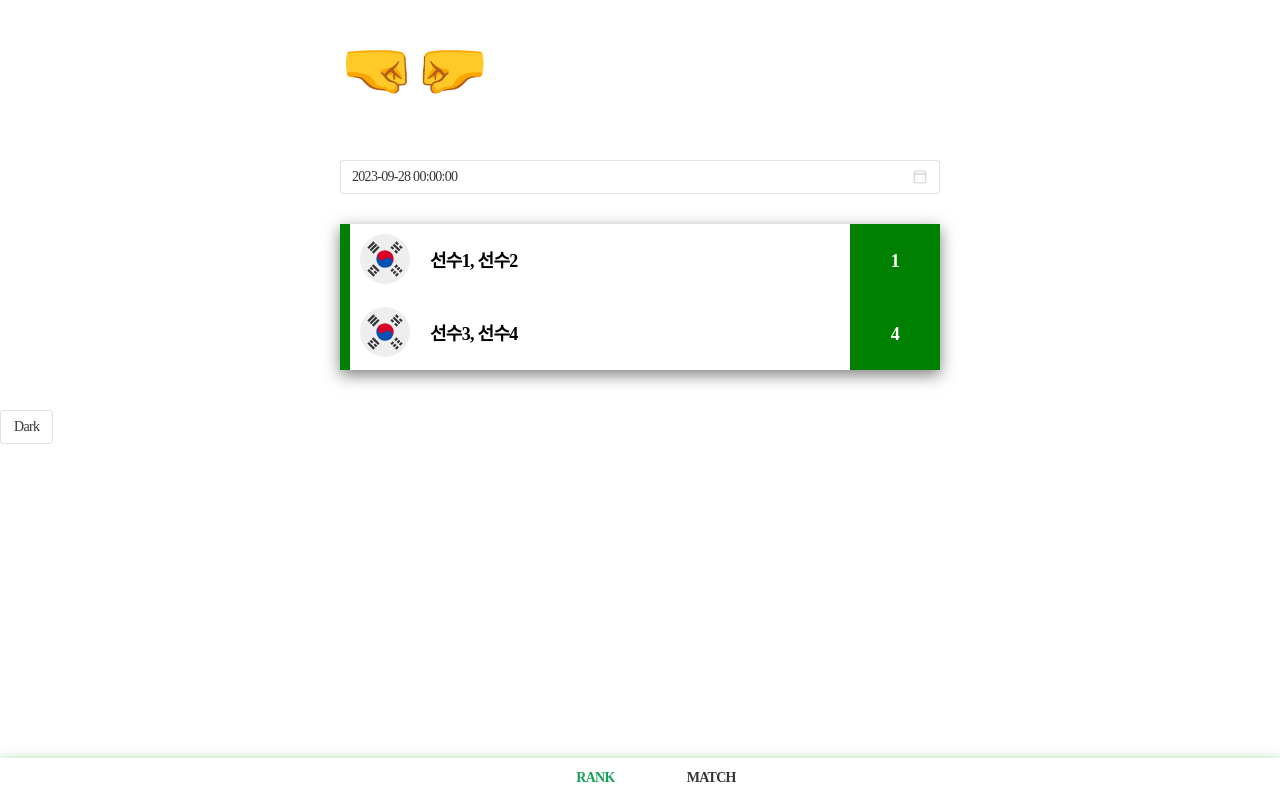
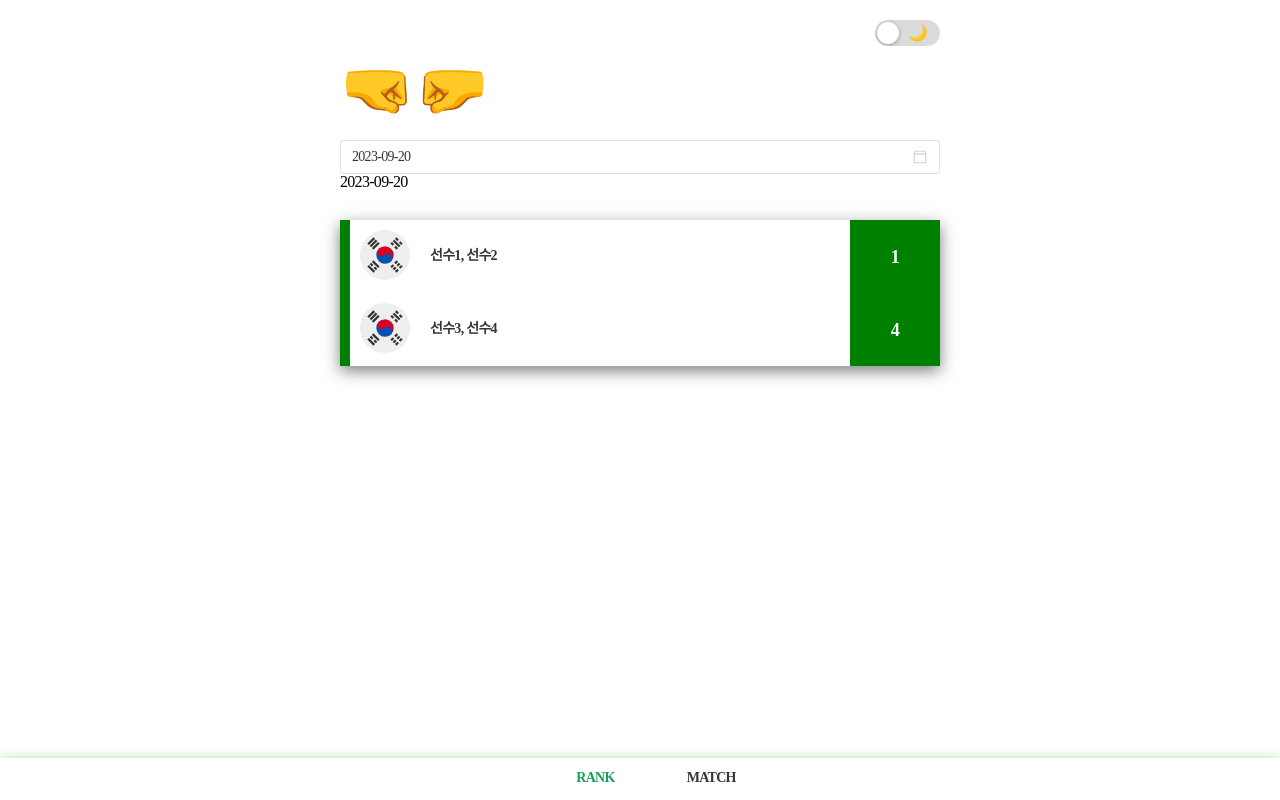
Before and after one commit to hjCode1/tennis, a Vue app in the folder app/: page /match in a window 1280 px wide. Built offline with nearby package versions, Linux system fonts and the light colour scheme; some icons are missing.

Commit message:
feat: 다크모드 추가, 캘린더 추가

```diff
--- a/app/components.d.ts
+++ b/app/components.d.ts
@@ -21,6 +21,7 @@ declare module 'vue' {
     NDataTable: typeof import('naive-ui')['NDataTable']
     NDatePicker: typeof import('naive-ui')['NDatePicker']
     NMenu: typeof import('naive-ui')['NMenu']
+    NP: typeof import('naive-ui')['NP']
     NResult: typeof import('naive-ui')['NResult']
     NSpin: typeof import('naive-ui')['NSpin']
     NSwitch: typeof import('naive-ui')['NSwitch']
--- a/app/src/App.vue
+++ b/app/src/App.vue
@@ -17,7 +17,6 @@
       </Suspense>
     </RouterView>
     <n-menu class="main_menu" mode="horizontal" :options="menuOptions" default-value="RANK" />
-    <n-button @click="theme = darkTheme">{{ isDarkMode }} Dark </n-button>
   </n-config-provider>
 </template>
 
@@ -41,15 +40,18 @@ const { cookie } = useGlobalState()
 const enterPage = ref(false)
 const error = ref(false)
 const theme = ref<GlobalTheme | null>(null)
-const isDarkMode = computed(() => {
-  return cookie.get('ui-darkmode')
-})
+const isDarkMode = computed(() => cookie.get('ui-darkmode'))
 
 watch(
   () => isDarkMode.value,
   (value) => {
-    console.log('vv', value)
-  }
+    if (value) {
+      document.querySelector('body')?.setAttribute('class', 'darkmode')
+    } else {
+      document.querySelector('body')?.removeAttribute('class')
+    }
+  },
+  { immediate: true }
 )
 
 const themeOverridesRef = computed((): GlobalThemeOverrides => {
@@ -126,25 +128,5 @@ onMounted(() => {
 </script>
 
 <style lang="scss">
-.main_menu {
-  position: fixed;
-  bottom: 0;
-  left: 0;
-  right: 0;
-  width: 100%;
-  justify-content: center;
-  box-shadow: 0 5px 15px rgb(8 140 4 / 60%);
-  font-weight: bold;
-}
-.wrapper {
-  position: relative;
-  margin: 0 auto;
-  padding: 40px 25px;
-  max-width: 600px;
-}
-.title {
-  padding: 0 0 20px;
-  font-size: 60px;
-  font-weight: bold;
-}
+//
 </style>
--- a/app/src/assets/main.scss
+++ b/app/src/assets/main.scss
@@ -3,3 +3,32 @@
 * {
   letter-spacing: -0.7px;
 }
+
+.darkmode {
+  background: var(--lt-color-gray-900);
+
+  .main_menu {
+    background: var(--lt-color-gray-900);
+  }
+}
+.main_menu {
+  position: fixed;
+  bottom: 0;
+  left: 0;
+  right: 0;
+  width: 100%;
+  justify-content: center;
+  box-shadow: 0 5px 15px rgb(8 140 4 / 60%);
+  font-weight: bold;
+}
+.wrapper {
+  position: relative;
+  margin: 0 auto;
+  padding: 40px 25px;
+  max-width: 600px;
+}
+.title {
+  padding: 20px 0;
+  font-size: 60px;
+  font-weight: bold;
+}
--- a/app/src/components/DatePicker.vue
+++ b/app/src/components/DatePicker.vue
@@ -1,7 +1,8 @@
 <template>
-  <n-date-picker v-model:formatted-value="formattedValue" value-format="yyyy-MM-dd" type="datetime" clearable />
+  <n-date-picker v-model:formatted-value="formattedValue" value-format="yyyy-MM-dd" type="date" clearable />
+  {{ formattedValue }}
 </template>
 
 <script setup lang="ts">
-const formattedValue = ref('2023-09-28')
+const formattedValue = ref(useTodayDate())
 </script>
--- a/app/src/components/Header.vue
+++ b/app/src/components/Header.vue
@@ -1,5 +1,5 @@
 <template>
-  <n-switch class="darkmode-button" size="large" @update:value="handleChange">
+  <n-switch v-model:value="active" class="darkmode-button" size="large" @update:value="handleChange">
     <template #checked> ☀️ </template>
     <template #unchecked> 🌙 </template>
   </n-switch>
@@ -7,10 +7,16 @@
 
 <script setup lang="ts">
 const { cookie } = useGlobalState()
+const active = ref(false)
 
 function handleChange(value: boolean) {
   cookie.set('ui-darkmode', value)
+  active.value = value
 }
+
+onMounted(() => {
+  active.value = cookie.get('ui-darkmode')
+})
 </script>
 
 <style lang="scss">
--- a/app/src/components/MatchTable.vue
+++ b/app/src/components/MatchTable.vue
@@ -3,7 +3,9 @@
     <tbody>
       <tr v-for="(match, index) in matchData" :key="index">
         <th class="country" v-html="match.country"></th>
-        <th class="names">{{ match.names }}</th>
+        <th class="names">
+          <n-p>{{ match.names }}</n-p>
+        </th>
         <th class="score">{{ match.score }}</th>
       </tr>
     </tbody>
--- /dev/null
+++ b/app/src/composables/useDate.ts
@@ -0,0 +1,5 @@
+export function useTodayDate() {
+  const currentDate = new Date().toJSON().slice(0, 10)
+
+  return currentDate
+}
--- a/app/src/views/Match.vue
+++ b/app/src/views/Match.vue
@@ -1,5 +1,6 @@
 <template>
   <section class="match wrapper">
+    <Header />
     <h1 class="title">🤜🤛</h1>
     <DatePicker style="margin-top: 40px" />
     <MatchTable :match-data="matchData" />
```
Also changed, not shown: app/auto-imports.d.ts (+3 -13 lines).
